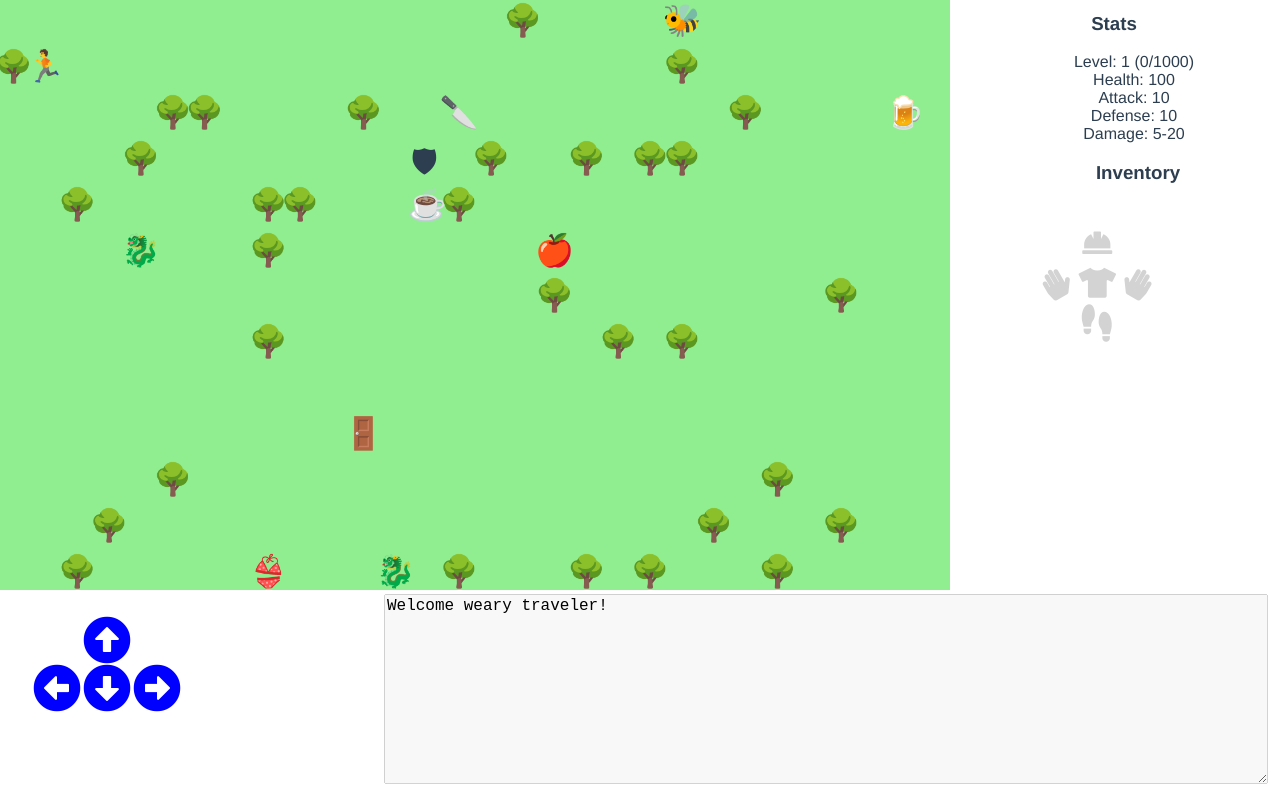
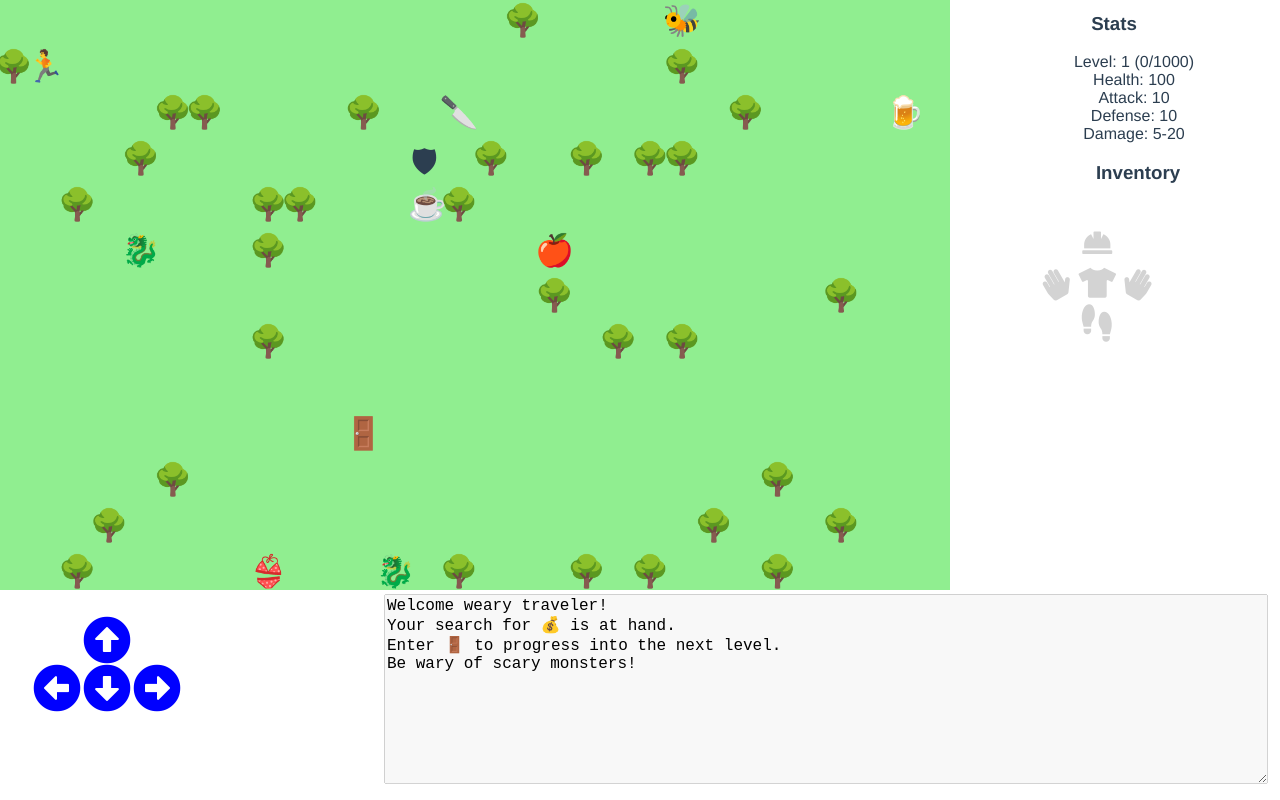
Before and after one commit to Humakt83/vue-rougelite, a Vue app: page / in a window 1280 px wide. Built offline with nearby package versions, Linux system fonts and the light colour scheme.

Commit message:
Add some extra intro text

```diff
--- a/src/logic/game.js
+++ b/src/logic/game.js
@@ -9,6 +9,9 @@ let currentLevel = 1;
 const createLevel = () => Level(columns, rows, player, currentLevel++);
 const level = createLevel();
 const gameLog = ['Welcome weary traveler!'];
+gameLog.push('Your search for 💰 is at hand.');
+gameLog.push('Enter 🚪 to progress into the next level.');
+gameLog.push('Be wary of scary monsters!');
 
 const canMoveToTile = (tileToMove) => {
   return !tileToMove.isWall && !tileToMove.isDoor && !tileToMove.content;
```
